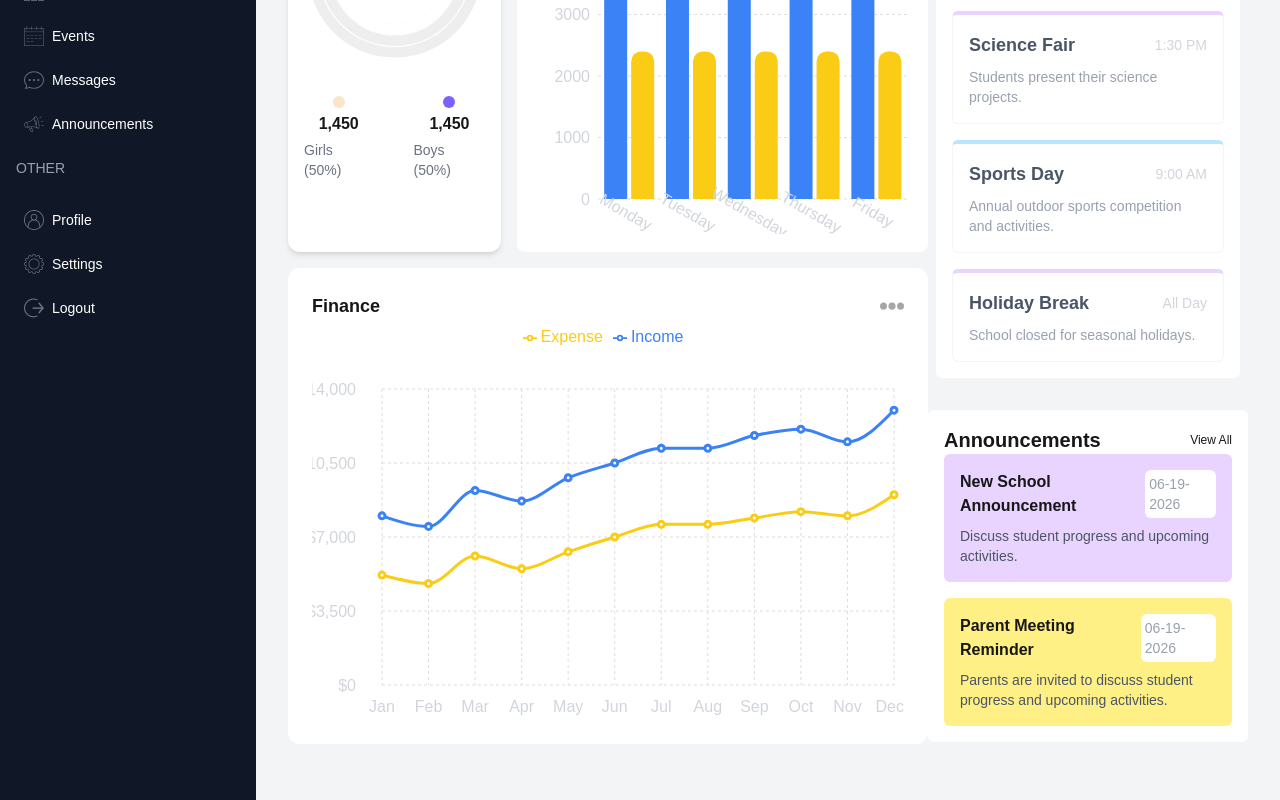
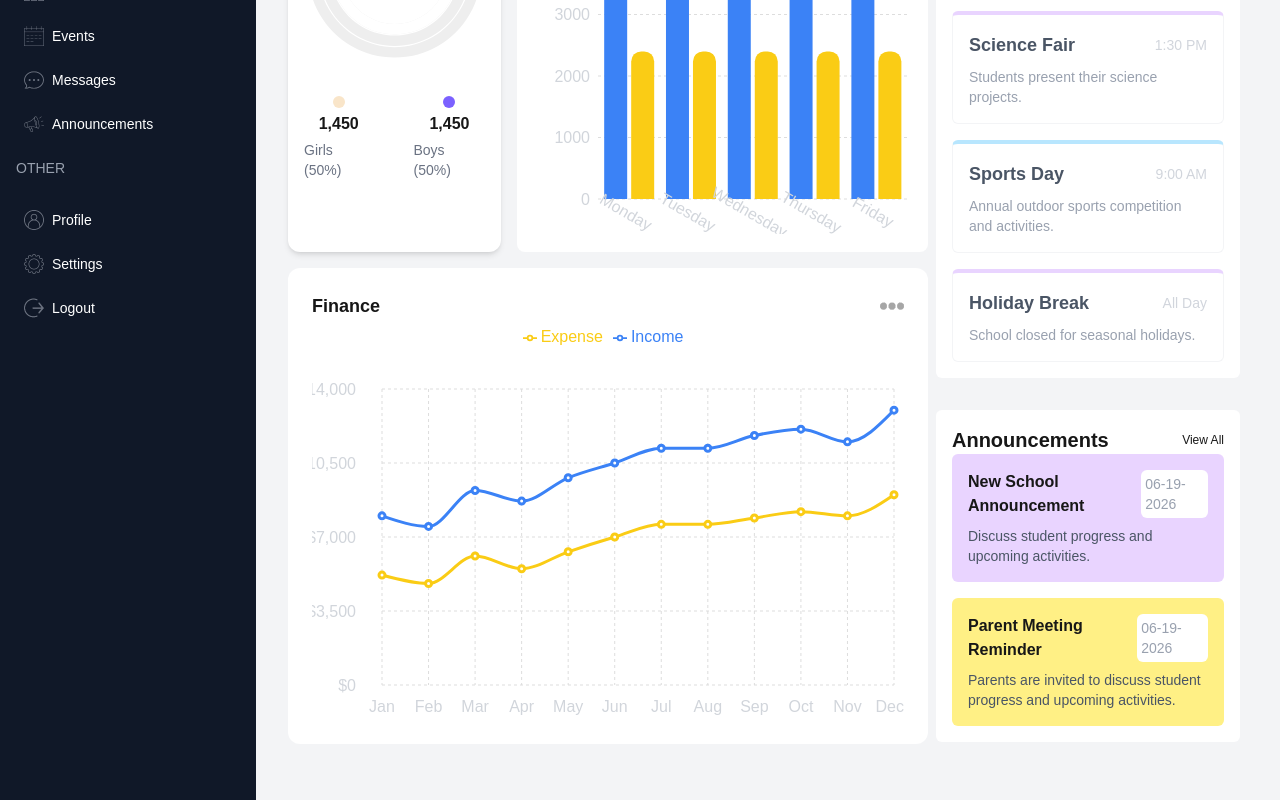
Before and after one commit to rumachoudhury/school-management-dashboard, a Next.js app: page /admin in a window 1280 px wide. Shown: the part 604-1404 px from the top of the page. Built offline with nearby package versions, Linux system fonts and the light colour scheme.

Commit message:
Fix EventCalendar layout structure

```diff
--- a/src/app/(dashboard)/admin/page.tsx
+++ b/src/app/(dashboard)/admin/page.tsx
@@ -3,7 +3,7 @@ import UserCart from "../../../components/UserCart";
 import CountChart from "@/src/components/CountChart";
 import AttendanceChart from "@/src/components/AttendanceChart";
 import FinanceChart from "@/src/components/FinanceChart";
-import EventCalender from "@/src/components/EventCalender";
+import EventCalendar from "@/src/components/EventCalendar";
 import Announcements from "@/src/components/Announcements";
 
 function AdminPage() {
@@ -39,7 +39,7 @@ function AdminPage() {
 
       {/* right */}
       <div className="w-full lg:w-1/3 flex flex-col gap-8">
-        <EventCalender />
+        <EventCalendar />
         <Announcements />
       </div>
     </div>
--- a/src/components/Announcements.tsx
+++ b/src/components/Announcements.tsx
@@ -2,7 +2,7 @@ import React from "react";
 
 const Announcements = () => {
   return (
-    <div className="bg-white p-4 rounded-md">
+    <div className="bg-white p-4 mx-2 rounded-md">
       <div className="flex items-center justify-between">
         <h1 className="text-xl font-semibold">Announcements</h1>
         <span className="text-xs">View All</span>
--- a/src/components/EventCalender.tsx
+++ b/src/components/EventCalendar.tsx
@@ -41,7 +41,7 @@ const eventsData = [
   },
 ];
 
-function EventCalender() {
+function EventCalendar() {
   const [value, onChange] = useState<Value>(new Date());
   return (
     <div className="bg-white p-4 rounded-md mx-2">
@@ -82,4 +82,4 @@ function EventCalender() {
   );
 }
 
-export default EventCalender;
+export default EventCalendar;
```
